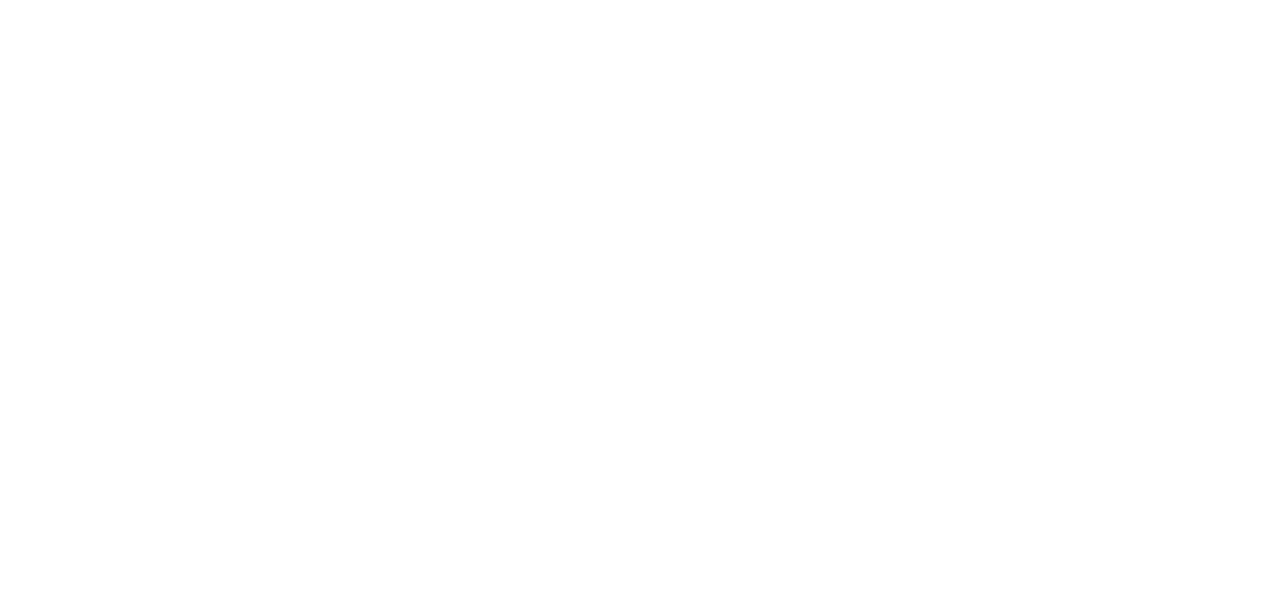
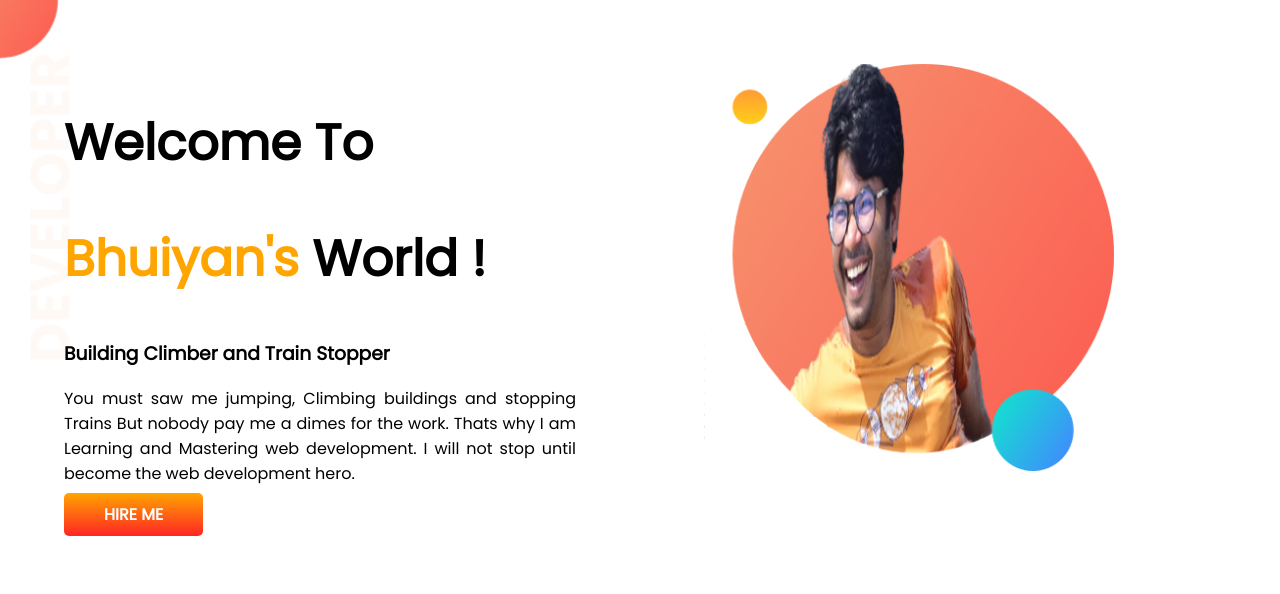
Before and after one commit to Jahirbhuiyan/Developer-portfolio, a plain HTML site: page index.html in a window 1280 px wide. Drawn offline with Linux system fonts and the light colour scheme.

Commit message:
top banner added

```diff
--- a/index.html
+++ b/index.html
@@ -1,13 +1,32 @@
 <!DOCTYPE html>
 <html lang="en">
+
 <head>
     <meta charset="UTF-8">
     <meta http-equiv="X-UA-Compatible" content="IE=edge">
     <meta name="viewport" content="width=device-width, initial-scale=1.0">
     <title>Jahir porfolio</title>
+    <link rel="preconnect" href="https://fonts.googleapis.com">
+    <link rel="preconnect" href="https://fonts.gstatic.com" crossorigin>
+    <link href="https://fonts.googleapis.com/css2?family=Poppins&display=swap" rel="stylesheet">
     <link rel="stylesheet" href="style.css">
 </head>
+
 <body>
+    <section class="top-banner">
+        <div class="half-width">
+            <h1>Welcome To </h1>
+            <h1><span class="orange-color">Bhuiyan's</span> World !</h1>
+            <h3>Building Climber and Train Stopper</h3>
+            <p>You must saw me jumping, Climbing buildings and stopping Trains But nobody pay me a dimes for the work.
+                Thats why I am Learning and Mastering web development. I will not stop until become the web
+                development hero.</p>
+            <a class="link-button" target="_blank" href="https://www.facebook.com/profile.php?id=100007364478669">HIRE
+                ME</a>
+        </div>
+        <div class="half-width"><img src="images/my-bg1.png" alt=""></div>
+    </section>
 
 </body>
+
 </html>
--- a/style.css
+++ b/style.css
@@ -0,0 +1,36 @@
+body{
+    font-family: 'Poppins', sans-serif;
+    margin: 0;
+}
+h1{
+   font-size: 50px;
+}
+.orange-color{
+   color: orange;
+}
+p{
+    text-align: justify;
+}
+section{
+    display: flex;
+}
+.half-width{
+   width: 50%;
+   padding: 5%;
+}
+.half-width img{
+    width: 80%;
+}
+.link-button{
+    text-decoration: none;
+    background-image: linear-gradient(orange, rgba(255, 0, 0, 0.856));
+    padding: 10px 40px;
+    border-radius: 5px;
+    color: white;
+    font-weight: 700;
+
+}
+.top-banner{
+    background-image: url(images/top-banner.png);
+    background-repeat: no-repeat;
+}
```
Also changed, not shown: images/dream-bg.png (added), images/exp-bg.png (added), images/jhankar.png (added), images/jhankar2.png (added), images/my-bg.png (added), images/my-bg1.png (added), images/my-bg2.png (added), images/top-banner.png (added), showOff/8VuYNINZfzIoAPOBTCQohkupfDn.png (added), showOff/8Z2mUQNOfICTVJITJtIHgYKZRdY-removebg-preview.png (added), showOff/8Z2mUQNOfICTVJITJtIHgYKZRdY.png (added), showOff/DSC_0239-removebg-preview.png (added), 6 other files.
